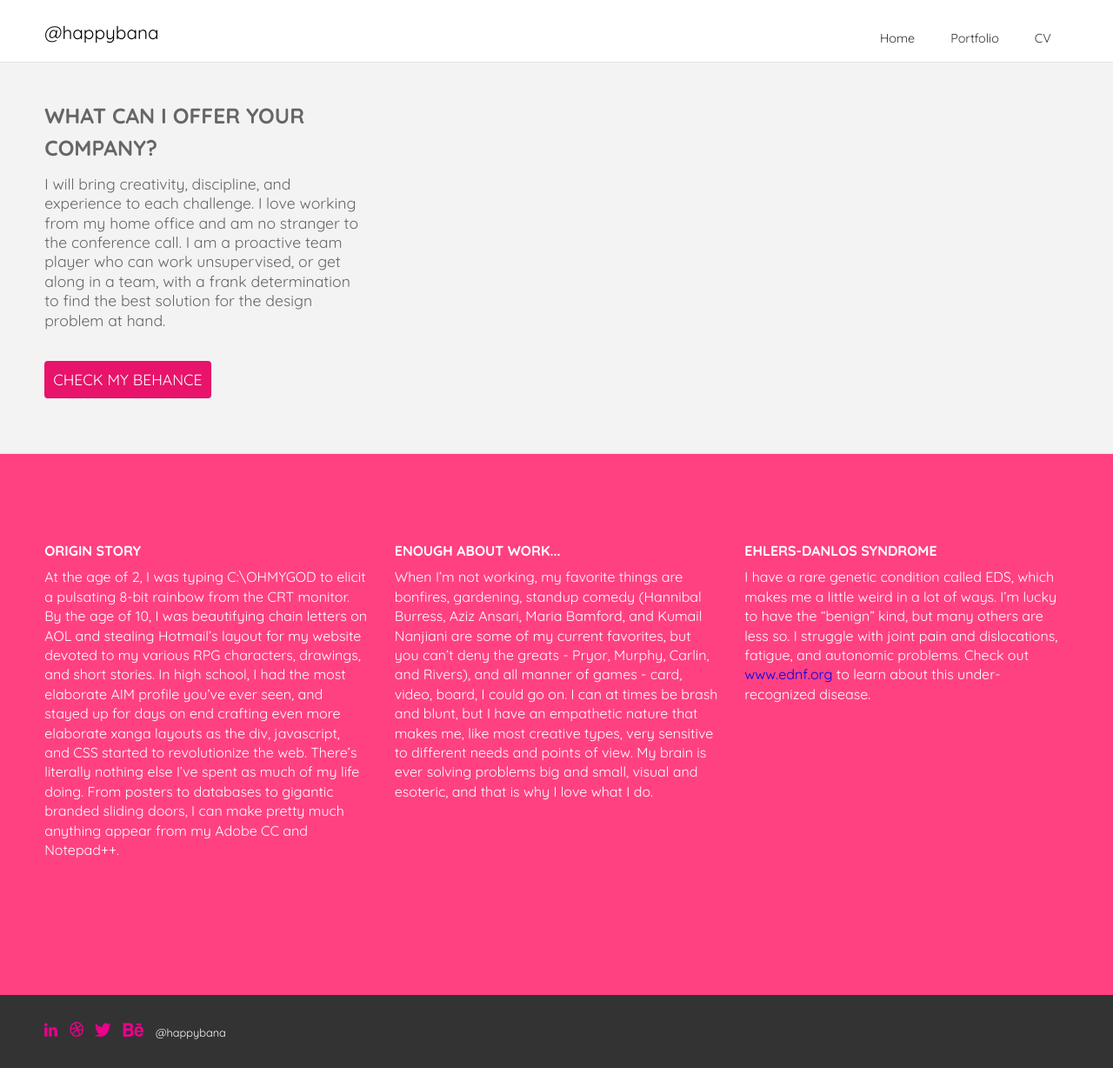
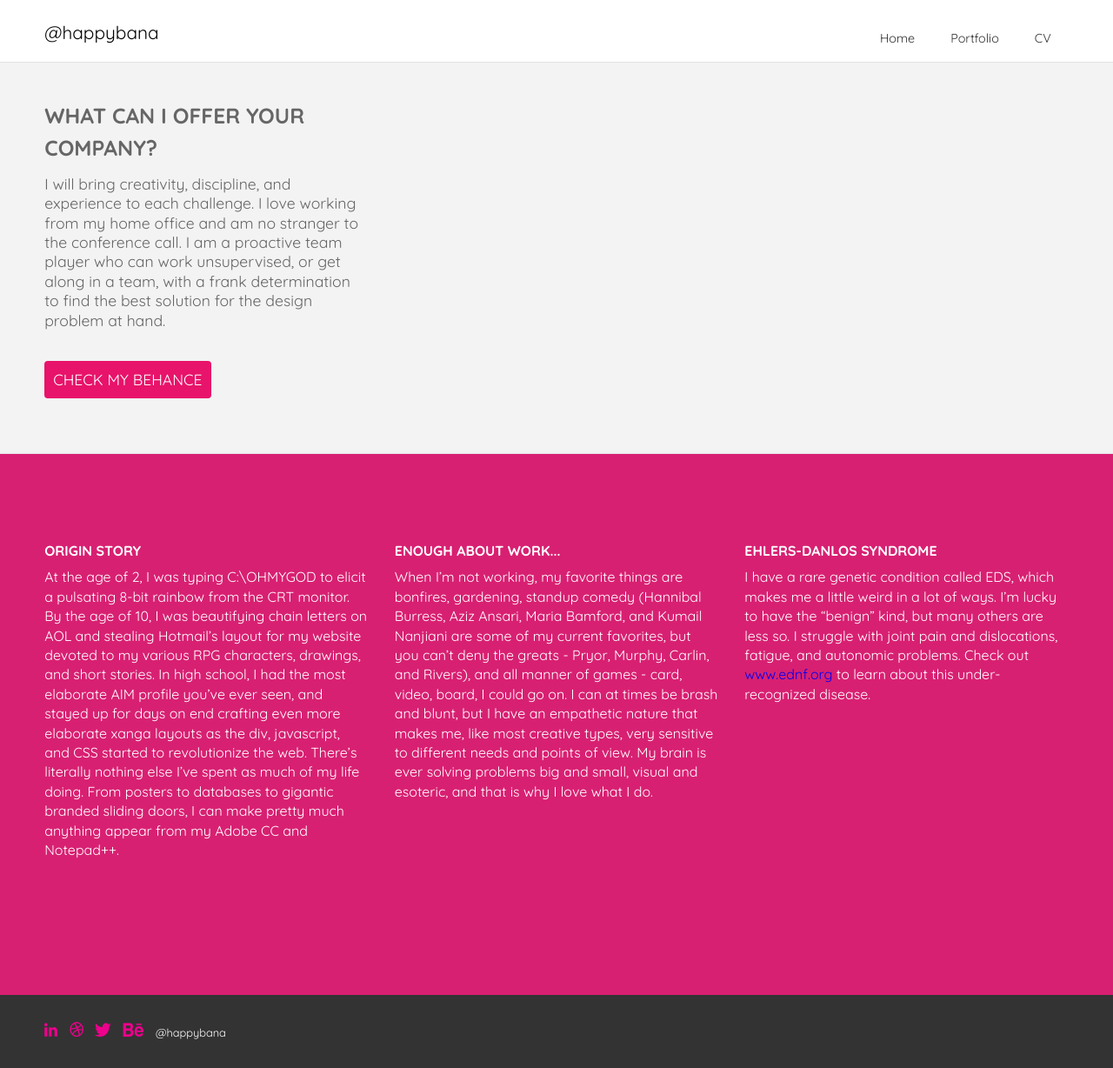
Before and after one commit to banbanbana/happybana.github.io, a Jekyll site: the page home.html, which Jekyll copies as it is, in a window 1280 px wide. Shown: the whole page at 87% size. Built offline with Jekyll 4.4.1, drawn with Linux system fonts in a browser that asks for light colours; some web fonts are replaced.

Commit message:
Update colorblocks-style.css

```diff
--- a/css/colorblocks-style.css
+++ b/css/colorblocks-style.css
@@ -302,7 +302,7 @@ a.buttonlink:hover{
 	background:#ff1575;
 }
 .greenelement{
-	background:#ff4182;
+	background:#d82072;
 	color:#fff;
 }
 .violetelement{
```
